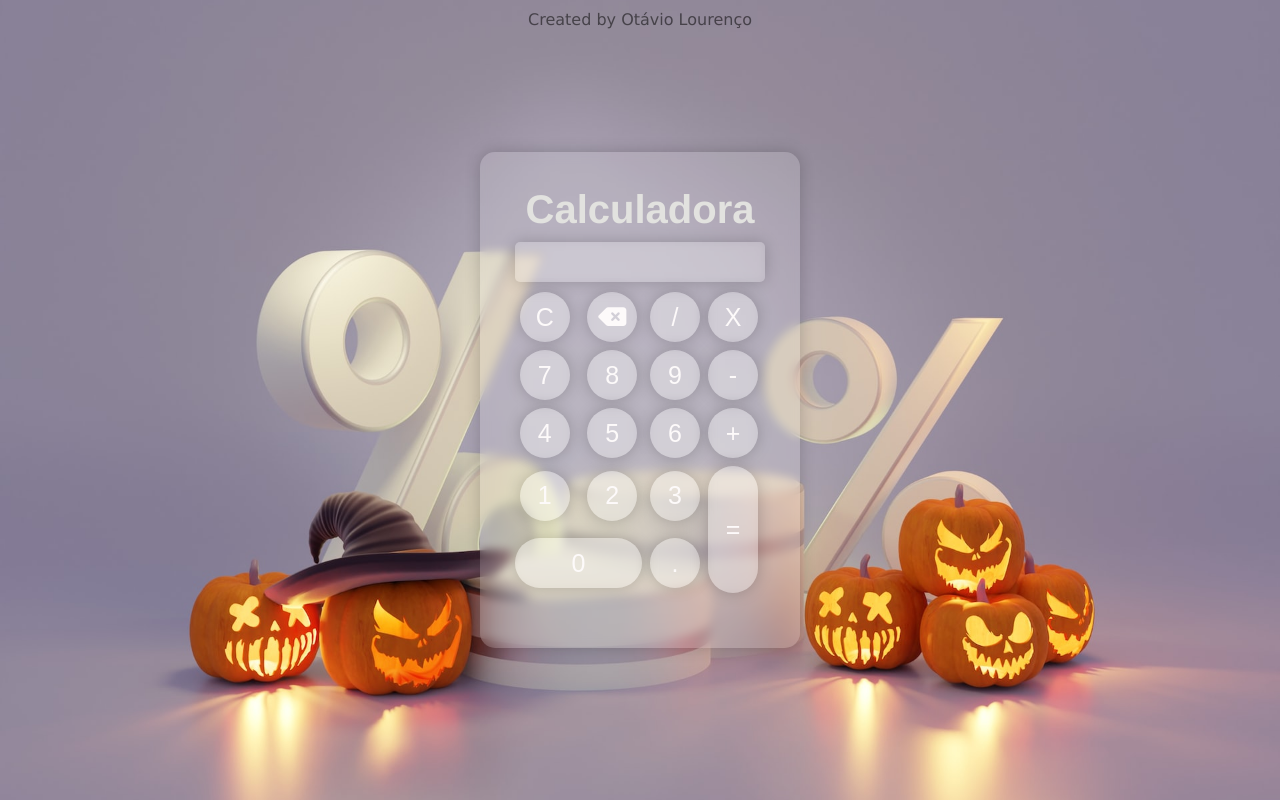
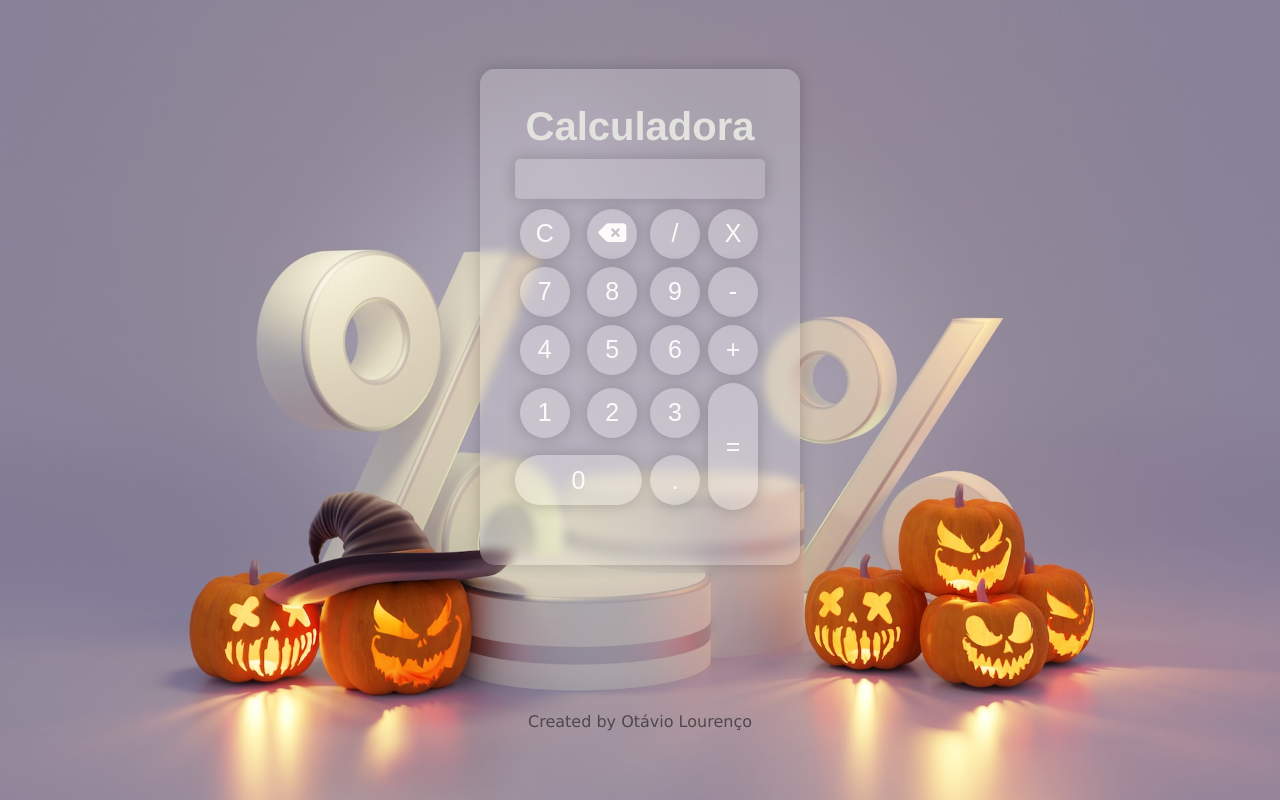
Before and after one commit to otaviolourenco/calculadora, a plain HTML site: page index.html in a window 1280 px wide. Drawn offline with Linux system fonts and the light colour scheme.

Commit message:
update the glass effect

```diff
--- a/CSS/style.css
+++ b/CSS/style.css
@@ -11,28 +11,40 @@ h1{
 }
 
 .bg-color{
-    background-image: url(../images/bg.jpg);
+    background: url(../images/bg.jpg) no-repeat fixed;
     background-size: cover;
     background-position: center 70%;
-    background-repeat: no-repeat;
     height: 100vh;
     color: white;
     font-family: 'Lucida Sans', sans-serif;
     text-align: center;
-    display: flex;
-    flex-direction: column;
+    display: grid;
+    align-items: center;
+    justify-content: center;
 }
 
 .calculadora{
-    position: absolute;
-    top: 50%;
-    left: 50%;
-    transform: translate(-50%, -50%); /* -50% no eixo Y e -50% no eixo X*/
-    background-color: rgb(255, 255, 255, .15);
     box-shadow: 0 0 1rem 0 rgb(0, 0, 0, .2);
-    backdrop-filter: blur(5px);
     border-radius: 15px;
     padding: 30px 30px 50px 30px;
+    position: relative;
+    background: inherit;
+    overflow: hidden;
+    z-index: 1;
+}
+
+.calculadora::before{
+    content: "";
+    position: absolute;
+    background: inherit;
+    top: 0;
+    right: 0;
+    bottom: 0;
+    left: 0;
+    box-shadow: inset 0 0 2000px rgba(255, 255, 255, .5);
+    filter: blur(5px);
+    margin: -20px;
+    z-index: -1;
 }
 
 .btn{
```
